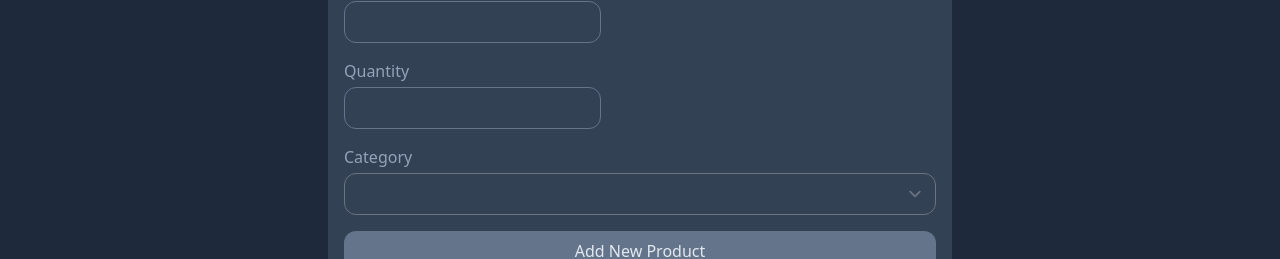
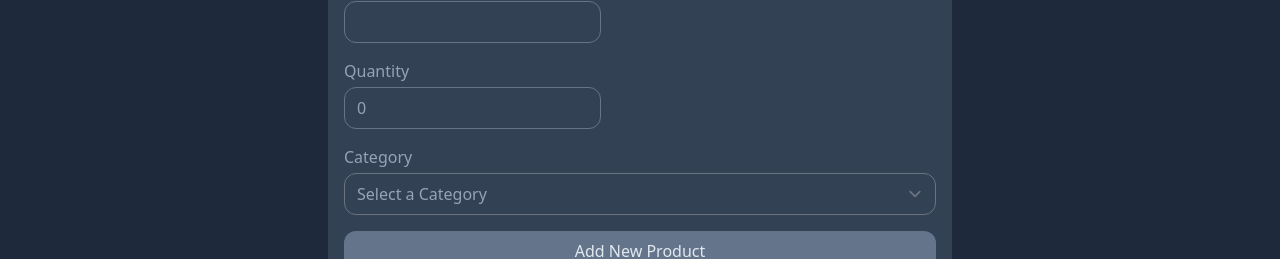
Before and after one commit to sepidehbiglarizadeh/Inventory-App-React, a React (Create React App) app: page / in a window 1280 px wide. Shown: the part 203-462 px from the top of the page. Built offline with nearby package versions, Linux system fonts and the light colour scheme.

Commit message:
create state for product form data

```diff
--- a/src/components/Products.js
+++ b/src/components/Products.js
@@ -1,4 +1,17 @@
+import { useState } from "react";
+
 const ProductsForm = ({ categories }) => {
+  const [productsFormData, setProductsFormData] = useState({
+    title: "",
+    quantity: 0,
+    categoryId: "",
+  });
+
+  const changeHandler = (e) => {
+    const { name, value } = e.target;
+    setProductsFormData({ ...productsFormData, [name]: value });
+  };
+
   return (
     <div className="mb-4">
       <h2 className="text-xl text-slate-300 font-bold mb-2">Add new product</h2>
@@ -9,9 +22,11 @@ const ProductsForm = ({ categories }) => {
           </label>
           <input
             type="text"
-            name="product-title"
+            name="title"
+            value={productsFormData.title}
             id="product-title"
             className="bg-transparent rounded-xl border border-slate-500 text-slate-400"
+            onChange={changeHandler}
           />
         </div>
         <div>
@@ -23,9 +38,11 @@ const ProductsForm = ({ categories }) => {
           </label>
           <input
             type="number"
-            name="product-quantity"
+            name="quantity"
+            value={productsFormData.quantity}
             id="product-quantity"
             className="bg-transparent rounded-xl border border-slate-500 text-slate-400"
+            onChange={changeHandler}
           />
         </div>
         <div>
@@ -36,9 +53,11 @@ const ProductsForm = ({ categories }) => {
             Category
           </label>
           <select
-            name="product-category"
+            name="categoryId"
+            value={productsFormData.categoryId}
             id="product-category"
             className="bg-transparent text-slate-400 rounded-xl w-full"
+            onChange={changeHandler}
           >
             <option className="bg-slate-300 text-slate-400" value="" disabled>
               Select a Category
@@ -47,7 +66,7 @@ const ProductsForm = ({ categories }) => {
               return (
                 <option
                   className="bg-slate-300 text-slate-400"
-                  value=""
+                  value={category.id}
                   key={category.id}
                 >
                   {category.title}
```
